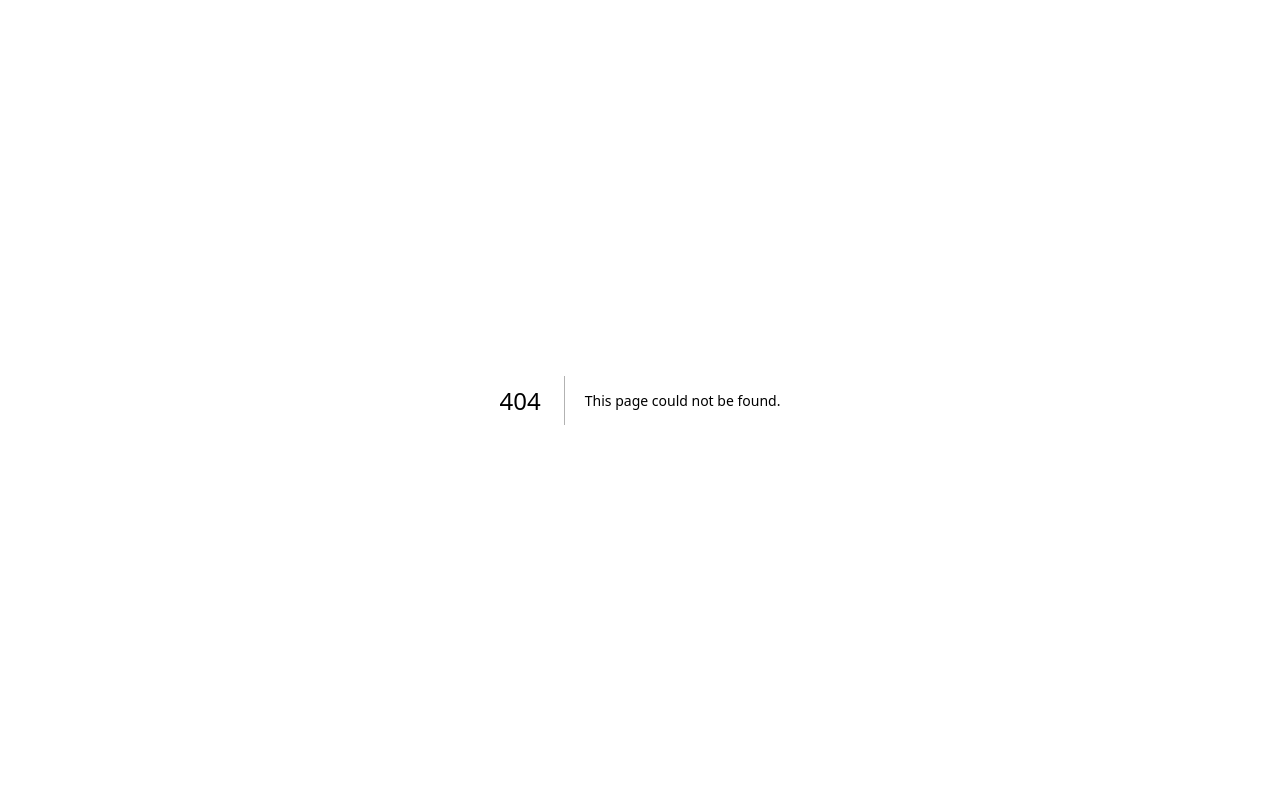
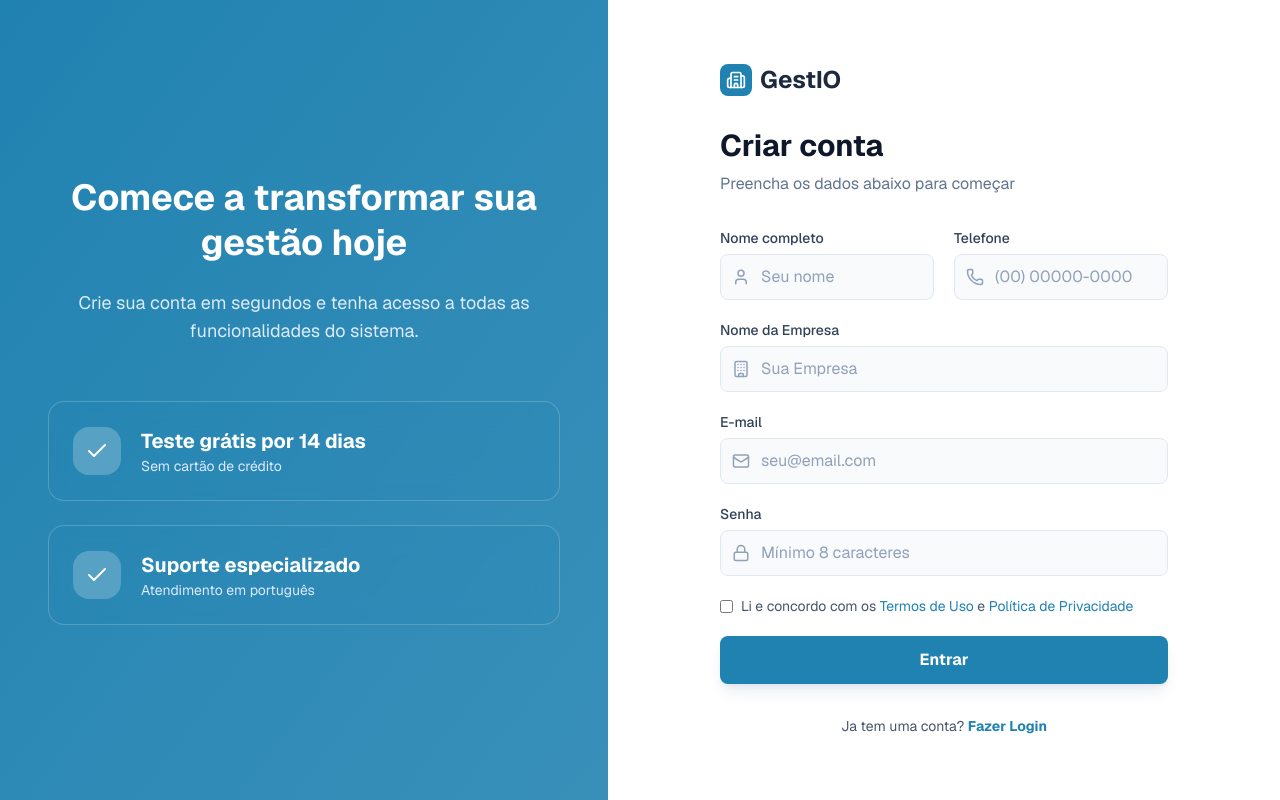
Before and after one commit to I-Samuel-I/Gestio, a Next.js app in the folder frontend/: page /register in a window 1280 px wide. Before the commit this address had no page. Built offline with nearby package versions, Linux system fonts and the light colour scheme.

Commit message:
feat: add register layout

```diff
--- /dev/null
+++ b/frontend/src/app/register/page.tsx
@@ -0,0 +1,105 @@
+import ButtonForm from "@/components/buttonForm"
+import Input from "@/components/input"
+import { Building2, Mail, Lock, Building, Phone, Check, User } from "lucide-react"
+
+export default function Register() {
+    return (
+        <main className="min-h-screen w-full flex flex-col lg:flex-row font-sans">
+            <section className="hidden lg:flex flex-1 bg-gradient-to-br from-[#2082B1] to-[#3890B9] text-white flex-col justify-center items-center p-12 text-center">
+                <div className="max-w-lg space-y-6">
+                    <h2 className="text-4xl font-bold leading-tight">
+                        Comece a transformar sua gestão hoje</h2>
+                    <p className="text-blue-50 text-lg opacity-90">
+                        Crie sua conta em segundos e tenha acesso a todas as funcionalidades do sistema.
+                    </p>
+
+                    <article className="flex flex-col gap-6 pt-8">
+                        <div className="flex items-center gap-5 bg-[#2384B2]/10 backdrop-blur-md p-6 rounded-2xl border border-white/20 ">
+                            <div className="w-12 h-12 rounded-2xl bg-[#56A1C4] flex items-center justify-center">
+                                <Check />
+                            </div>
+                            <div className="text-start ">
+                                <h3 className="text-[20px] font-bold">Teste grátis por 14 dias</h3>
+                                <p className="text-sm text-blue-100">Sem cartão de crédito</p>
+                            </div>
+
+                        </div>
+                        <div className="flex items-center gap-5 bg-[#2384B2]/10 backdrop-blur-md p-6 rounded-2xl border border-white/20 ">
+                            <div className="w-12 h-12 rounded-2xl bg-[#56A1C4] flex items-center justify-center">
+                                <Check />
+                            </div>
+                            <div className="text-start ">
+                                <h2 className="text-[20px] font-bold">Suporte especializado</h2>
+                                <p className="text-sm text-blue-100">Atendimento em português</p>
+                            </div>
+
+                        </div>
+                    </article>
+                </div>
+            </section>
+            <section className="flex-1 flex flex-col justify-center items-center px-6 py-12 lg:px-20 bg-white">
+                <div className="w-full max-w-md space-y-8">
+                    <header className="space-y-2">
+                        <div className="flex items-center gap-2 text-[#2082B1]">
+                            <Building2 size={32} className="bg-[#2082B1] text-white p-1.5 rounded-lg" />
+                            <h1 className="text-2xl font-bold text-slate-800">GestIO</h1>
+                        </div>
+
+                        <div className="pt-6">
+                            <h2 className="text-3xl font-bold text-slate-900">Criar conta</h2>
+                            <p className="text-slate-500 mt-2">Preencha os dados abaixo para começar</p>
+                        </div>
+                    </header>
+                    <form className="space-y-5">
+
+                        <div className="flex gap-5">
+                            <Input
+                                label="Nome completo"
+                                type="text"
+                                placeholder="Seu nome"
+                                icon={User}
+                            />
+                            <Input
+                                label="Telefone"
+                                type="number"
+                                placeholder="(00) 00000-0000"
+                                icon={Phone}
+                            />
+                        </div>
+                        <Input
+                            label="Nome da Empresa"
+                            type="text"
+                            placeholder="Sua Empresa"
+                            icon={Building}
+                        />
+                        <Input
+                            label="E-mail"
+                            type="email"
+                            placeholder="seu@email.com"
+                            icon={Mail}
+                        />
+                        <Input
+                            label="Senha"
+                            type="password"
+                            placeholder="Mínimo 8 caracteres"
+                            icon={Lock}
+                        />
+                        <div className="flex items-center text-sm gap-2">
+                            <input type="checkbox" id="terms" />
+                            <label htmlFor="terms" className=" text-sm text-slate-600">Li e concordo com os
+                                <span className="text-[#2082B1]  cursor-pointer hover:underline"> Termos de Uso</span> e
+                                <span className="text-[#2082B1]  cursor-pointer hover:underline"> Política de Privacidade</span>
+                            </label>
+                        </div>
+                        <ButtonForm text="Entrar" type="submit" />
+                    </form>
+                    <p className="text-center text-sm text-slate-600">
+                        Ja tem uma conta? <span className="text-[#2082B1] font-bold cursor-pointer hover:underline">Fazer Login</span>
+                    </p>
+                </div>
+            </section>
+
+
+        </main>
+    )
+}
```
